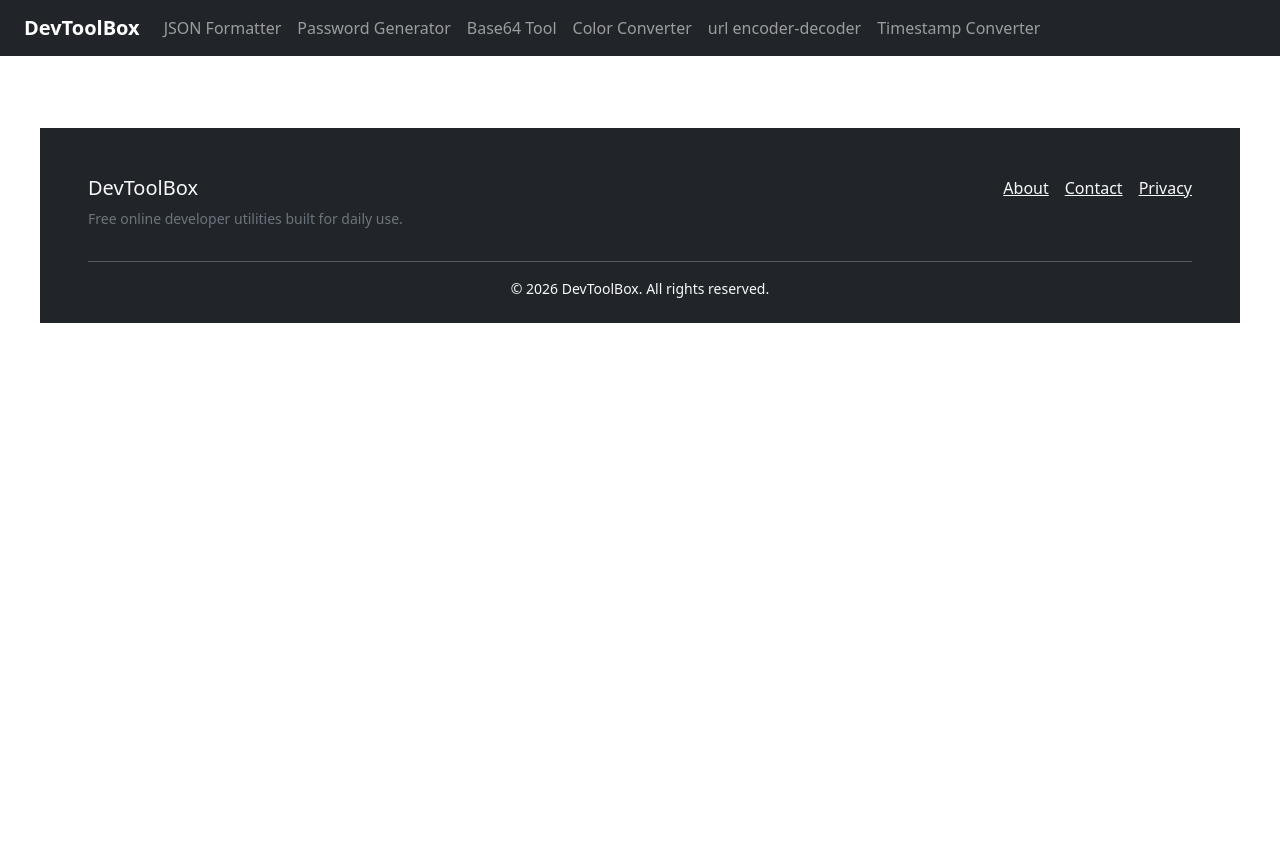
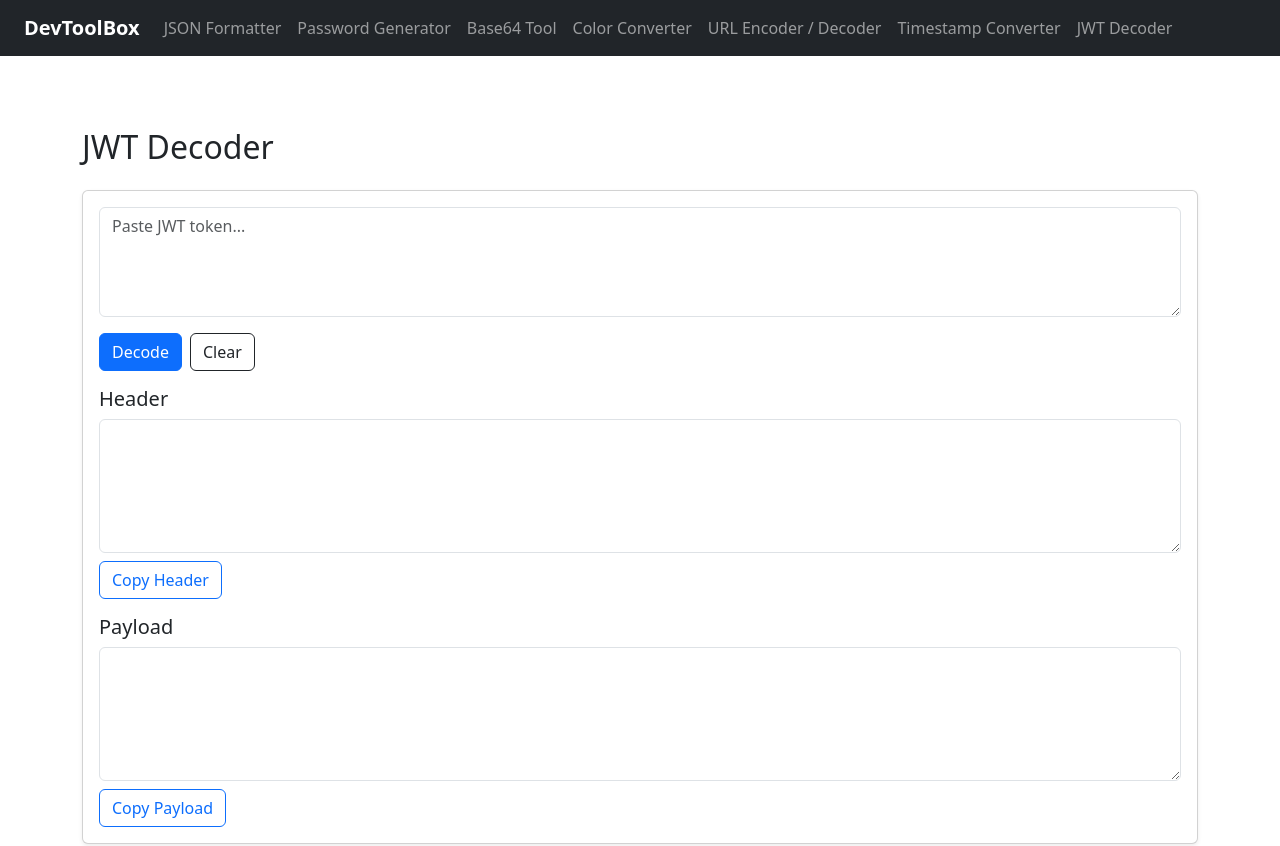
Before and after one commit to Jinesh03dabhi/devtoolbox, a React (Vite) app in the folder devtoolbox/: page /jwt-decoder in a window 1280 px wide. Shown: the top 846 px of the page. Built offline with nearby package versions, Linux system fonts and the light colour scheme.

Commit message:
Added JWT Decoder tool

```diff
--- a/devtoolbox/src/App.jsx
+++ b/devtoolbox/src/App.jsx
@@ -11,6 +11,7 @@ import Contact from "./page/Contact";
 import Footer from "./components/Footer";
 import UrlTool from "./page/tools/UrlTool";
 import TimestampTool from "./page/tools/TimestampTool";
+import JwtDecoder from "./page/tools/JwtDecoder";
 
 
 
@@ -35,6 +36,7 @@ function App() {
             <Route path="/contact" element={<Contact />} />
             <Route path="/url-encoder-decoder" element={<UrlTool />} />
             <Route path="/timestamp-converter" element={<TimestampTool />} />
+            <Route path="/jwt-decoder" element={<JwtDecoder />} />
 
           </Routes>
           <Footer />
--- a/devtoolbox/src/components/Navbar.jsx
+++ b/devtoolbox/src/components/Navbar.jsx
@@ -21,12 +21,14 @@ export default function Navbar() {
           Color Converter
         </Link>
         <Link className="nav-link" to="/url-encoder-decoder">
-          url encoder-decoder
+          URL Encoder / Decoder
         </Link>
         <Link className="nav-link" to="/timestamp-converter">
           Timestamp Converter
         </Link>
-
+        <Link className="nav-link" to="/jwt-decoder">
+          JWT Decoder
+        </Link>
       </div>
     </nav>
   );
--- a/devtoolbox/src/page/Home.jsx
+++ b/devtoolbox/src/page/Home.jsx
@@ -100,6 +100,22 @@ export default function Home() {
         </div>
 
 
+        {/* JWT Decoder */}
+        <div className="col-md-6 col-lg-6">
+          <Link to="/jwt-decoder" className="text-decoration-none text-dark">
+            <div className="card shadow-sm h-100">
+              <div className="card-body">
+                <h5>JWT Decoder</h5>
+                <p className="text-muted">
+                  Decode JSON Web Tokens and inspect payload instantly.
+                </p>
+              </div>
+            </div>
+          </Link>
+        </div>
+
+
+
       </div>
 
 
--- /dev/null
+++ b/devtoolbox/src/page/tools/JwtDecoder.jsx
@@ -0,0 +1,91 @@
+import { useState } from "react";
+
+export default function JwtDecoder() {
+  const [token, setToken] = useState("");
+  const [header, setHeader] = useState("");
+  const [payload, setPayload] = useState("");
+  const [error, setError] = useState("");
+
+  const decodeToken = () => {
+    try {
+      const parts = token.split(".");
+      if (parts.length < 2) throw new Error("Invalid JWT");
+
+      const decode = (str) =>
+        JSON.stringify(JSON.parse(atob(str.replace(/-/g, "+").replace(/_/g, "/"))), null, 2);
+
+      setHeader(decode(parts[0]));
+      setPayload(decode(parts[1]));
+      setError("");
+    } catch {
+      setHeader("");
+      setPayload("");
+      setError("Invalid JWT token");
+    }
+  };
+
+  const clearAll = () => {
+    setToken("");
+    setHeader("");
+    setPayload("");
+    setError("");
+  };
+
+  const copyText = async (text) => {
+    if (!text) return;
+    await navigator.clipboard.writeText(text);
+  };
+
+  return (
+    <div className="container py-5">
+      <h2 className="mb-4">JWT Decoder</h2>
+
+      <div className="card shadow-sm">
+        <div className="card-body">
+
+          <textarea
+            className="form-control mb-3"
+            rows="4"
+            placeholder="Paste JWT token..."
+            value={token}
+            onChange={(e) => setToken(e.target.value)}
+          />
+
+          <div className="d-flex gap-2 mb-3">
+            <button className="btn btn-primary" onClick={decodeToken}>
+              Decode
+            </button>
+            <button className="btn btn-outline-dark" onClick={clearAll}>
+              Clear
+            </button>
+          </div>
+
+          {error && <div className="alert alert-danger">{error}</div>}
+
+          <h5>Header</h5>
+          <textarea
+            className="form-control mb-2"
+            rows="5"
+            value={header}
+            readOnly
+          />
+          <button className="btn btn-outline-primary mb-3" onClick={() => copyText(header)}>
+            Copy Header
+          </button>
+
+          <h5>Payload</h5>
+          <textarea
+            className="form-control mb-2"
+            rows="5"
+            value={payload}
+            readOnly
+          />
+          <button className="btn btn-outline-primary" onClick={() => copyText(payload)}>
+            Copy Payload
+          </button>
+
+        </div>
+      </div>
+    </div>
+  );
+}
```
Also changed, not shown: 1 other file (tests, documents, lock files or other folders).
